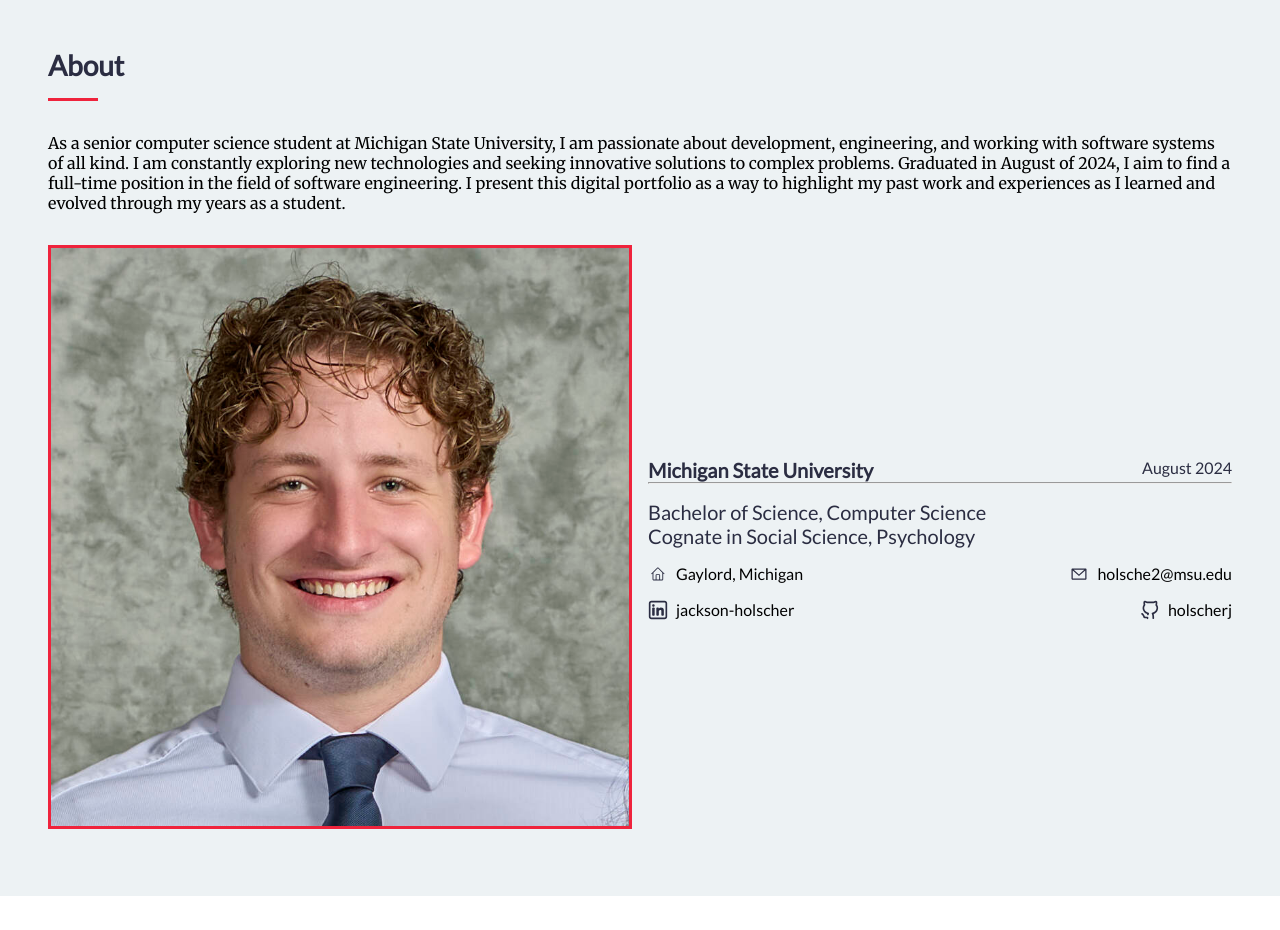
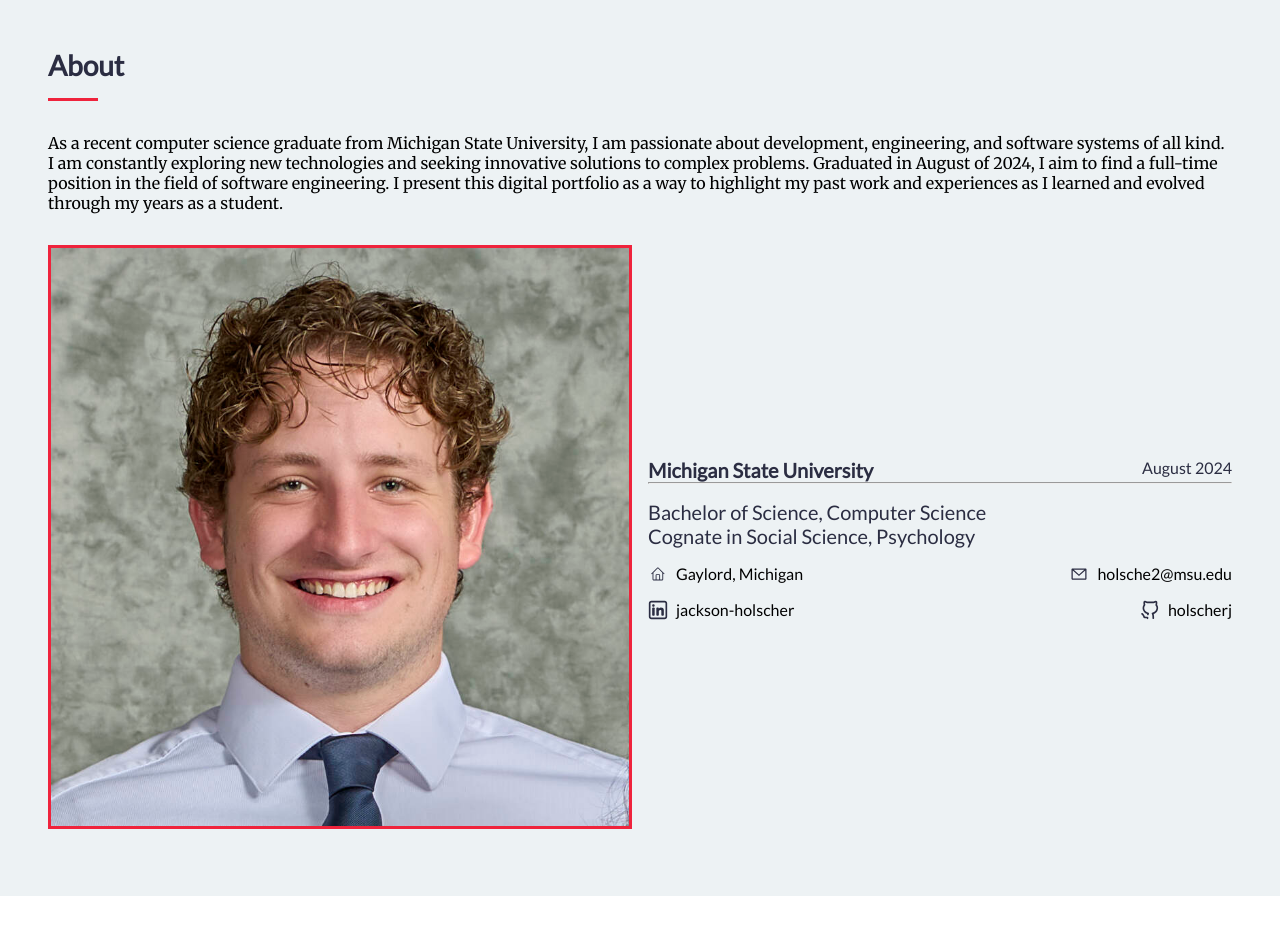
Before and after one commit to holscherj/portfolio, a React (Create React App) app in the folder user-interface/: page / in a window 1280 px wide. Shown: the part 800-1730 px from the top of the page. Built offline with nearby package versions, Linux system fonts and the light colour scheme.

Commit message:
Small grammar changes

```diff
--- a/user-interface/src/App.js
+++ b/user-interface/src/App.js
@@ -75,8 +75,8 @@ function App() {
         <Fade triggerOnce>
           <h3 className="subheading"> About </h3>
           <p id="about-text">
-            As a senior computer science student at Michigan State University, I am passionate
-            about development, engineering, and working with software  systems of all kind.
+            As a recent computer science graduate from Michigan State University, I am passionate
+            about development, engineering, and software systems of all kind.
             I am constantly exploring new technologies and seeking innovative solutions to
             complex problems. Graduated in August of 2024, I aim to find a full-time
             position in the field of software engineering. I present this digital portfolio as
```
